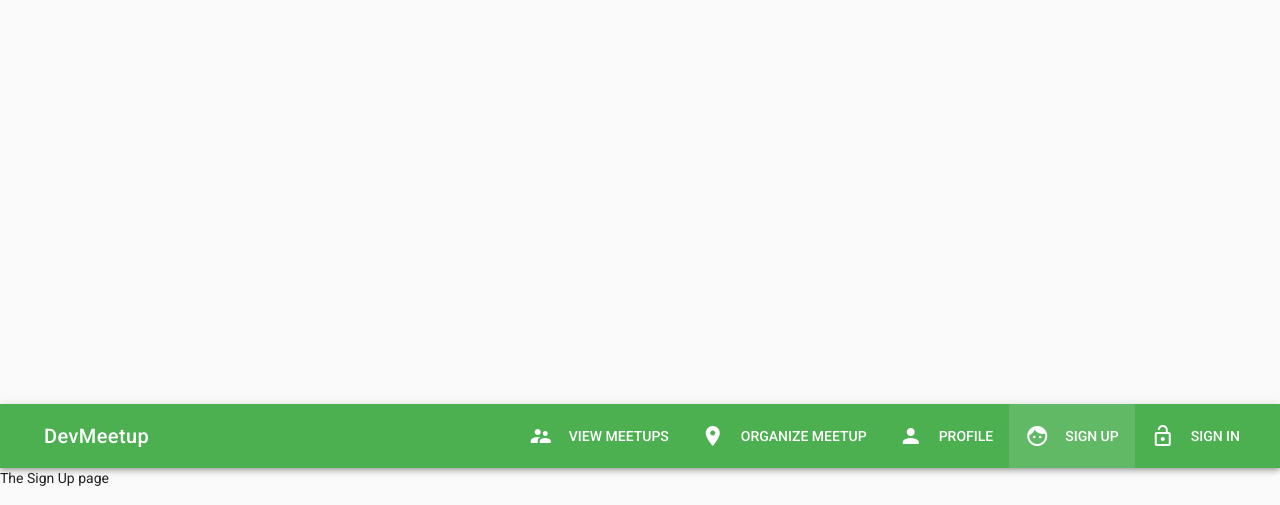
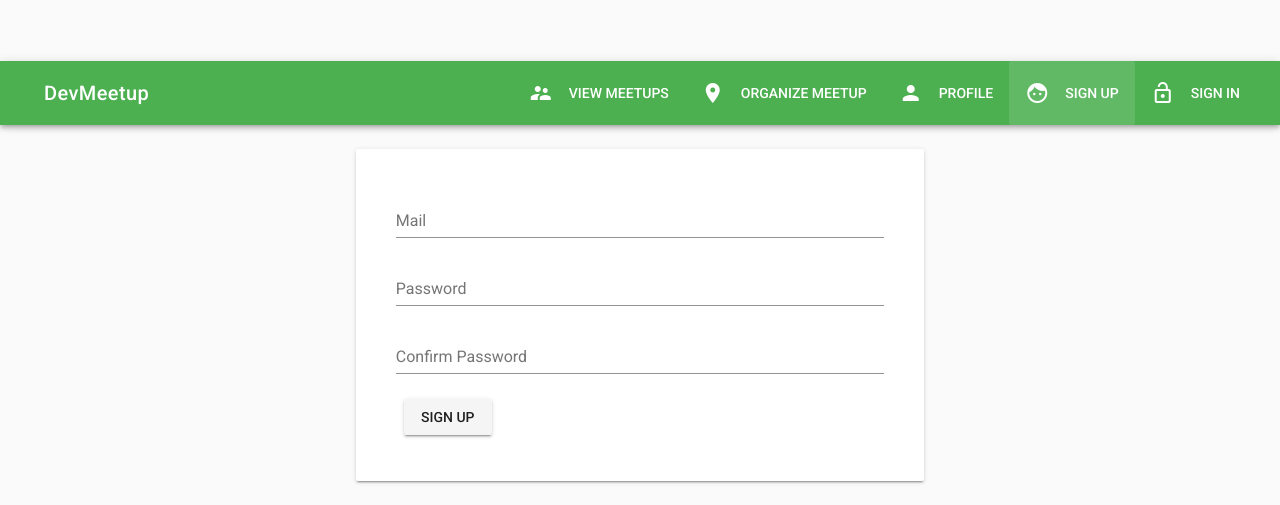
Before and after one commit to zasuh/VueMeetup, a Vue app: page /signup in a window 1280 px wide. Shown: the part 295-800 px from the top of the page. Built offline with nearby package versions, Linux system fonts and the light colour scheme.

Commit message:
Added firebase, sign up form and password comparison

```diff
--- a/package.json
+++ b/package.json
@@ -11,6 +11,7 @@
     "build": "node build/build.js"
   },
   "dependencies": {
+    "firebase": "^5.0.4",
     "vue": "^2.5.2",
     "vue-router": "^3.0.1",
     "vuetify": "^1.0.0",
--- a/src/components/User/SignUp.vue
+++ b/src/components/User/SignUp.vue
@@ -1,5 +1,81 @@
 <template>
-    <div>
-        <p>The Sign Up page</p>
-    </div>
+  <v-container>
+    <v-layout row>
+      <v-flex xs12 sm6 offset-sm3>
+        <v-card>
+          <v-card-text>
+            <v-container>
+              <form>
+                <v-layout row>
+                  <v-flex xs12>
+                    <v-text-field
+                      name="email"
+                      label="Mail"
+                      id="email"
+                      required
+                      v-model="email"
+                      type="email"></v-text-field>
+                  </v-flex>
+                </v-layout>
+
+                <v-layout row>
+                  <v-flex xs12>
+                    <v-text-field
+                      name="password"
+                      label="Password"
+                      id="password"
+                      required
+                      v-model="password"
+                      type="password"></v-text-field>
+                  </v-flex>
+                </v-layout>
+
+                <v-layout row>
+                  <v-flex xs12>
+                    <v-text-field
+                      name="confirmPassword"
+                      label="Confirm Password"
+                      id="confirmPassword"
+                      v-model="confirmPassword"
+                      type="Password"
+                      :rules="[comparePasswords]"></v-text-field>
+                  </v-flex>
+                </v-layout>
+
+                <v-layout row>
+                  <v-flex xs12>
+                    <v-btn type="submit">Sign Up</v-btn>
+                  </v-flex>
+                </v-layout>
+              </form>
+            </v-container>
+          </v-card-text>
+        </v-card>
+      </v-flex>
+    </v-layout>
+  </v-container>
 </template>
+
+<script>
+  export default {
+    date () {
+      return {
+        email: '',
+        password: '',
+        confirmPassword: ''
+      }
+    },
+    computed: {
+      comparePasswords () {
+        return this.password !== this.confirmPassword
+        ? 'Passwords do not match': ''
+      }
+    },
+    methods: {
+      onSignUp () {
+        // Vuex
+        console.log({email: this.email, password: this.password, confirmPassword: this.confirmPassword})
+      }
+    }
+  }
+</script>
--- a/src/main.js
+++ b/src/main.js
@@ -1,5 +1,6 @@
 import Vue from 'vue'
 import App from './App'
+import * as firebase from 'firebase'
 import router from './router'
 import Vuetify from 'vuetify'
 import 'vuetify/dist/vuetify.min.css'
@@ -17,5 +18,14 @@ new Vue({
   el: '#app',
   router,
   store,
-  render: h => h(App)
+  render: h => h(App),
+  created () {
+    firebase.initializeApp({
+      apiKey: 'AIzaSyBlg_dS6vAXi8dNhFOw1AM4thHrn1jVZo0',
+      authDomain: 'vue-meetup-b80f5.firebaseapp.com',
+      databaseURL: 'https://vue-meetup-b80f5.firebaseio.com',
+      projectId: 'vue-meetup-b80f5',
+      storageBucket: ''
+    })
+  }
 })
```
Also changed, not shown: 1 other file (tests, documents, lock files or other folders).
